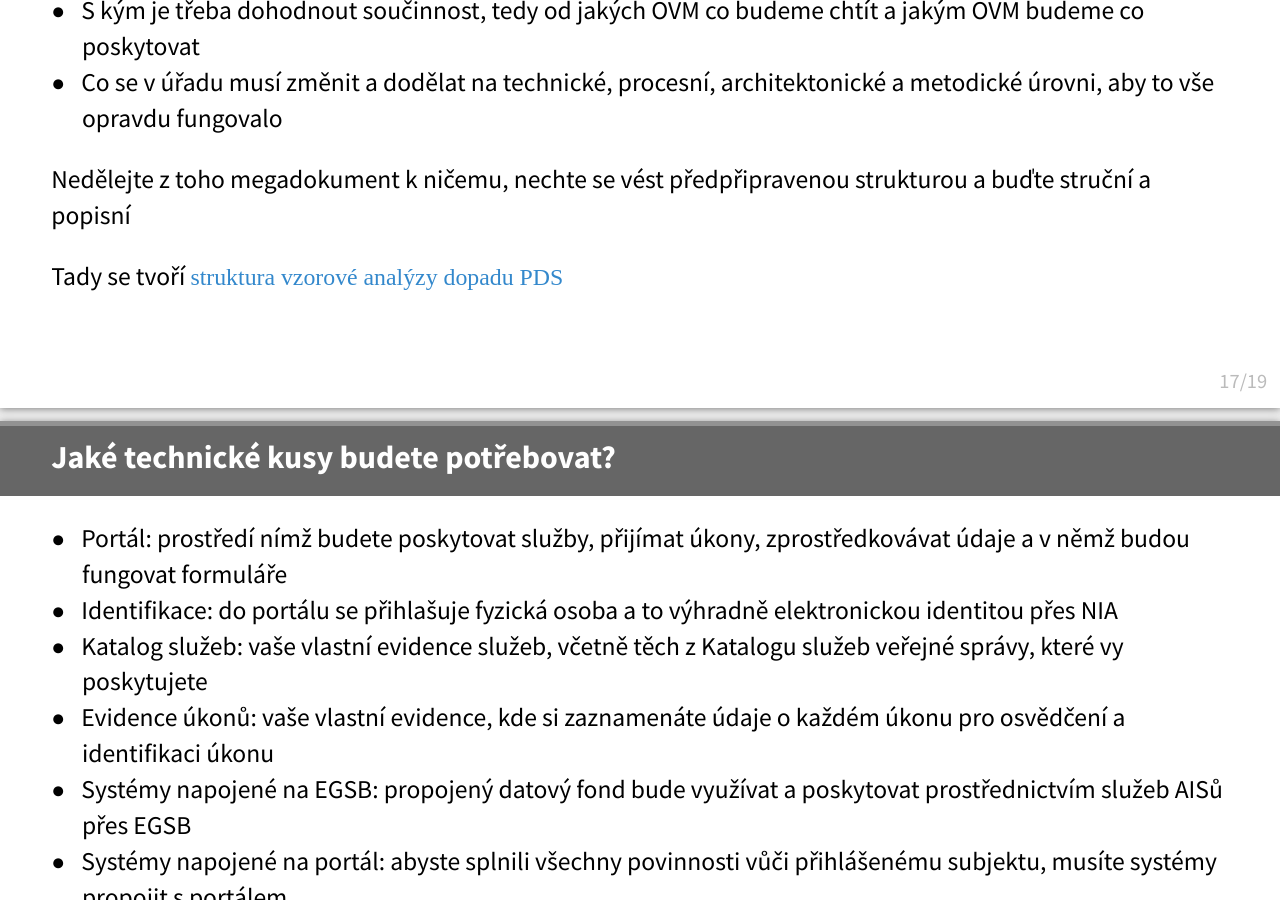
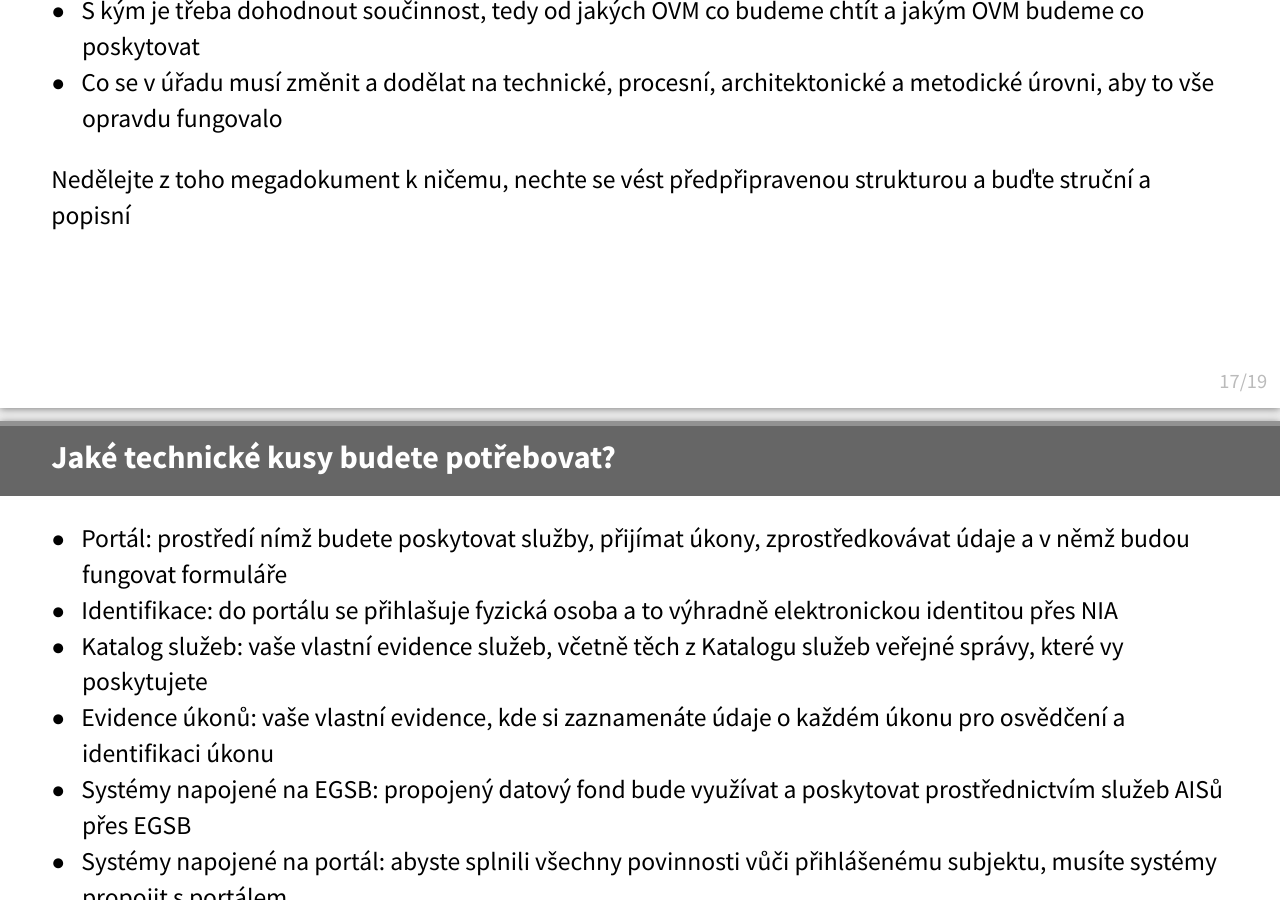
Before and after one commit to egdilna/egovedu, a Jekyll site: the page prezentace/pds-v-uradu.html, which Jekyll copies as it is, in a window 1280 px wide and 900 px high, scrolled down 14236 px. Built offline with Jekyll 4.4.1, drawn with Linux system fonts in a browser that asks for light colours; some web fonts are replaced.

Commit message:
Update pds-v-uradu.html

```diff
--- a/prezentace/pds-v-uradu.html
+++ b/prezentace/pds-v-uradu.html
@@ -246,7 +246,6 @@ Z analýzy musí vypadnout
 
 Nedělejte z toho megadokument k ničemu, nechte se vést předpřipravenou strukturou a buďte struční a popisní
 
-Tady se tvoří [struktura vzorové analýzy dopadu PDS](https://prazskeegznalosti.tiddlyhost.com/#Struktura%20vzorov%C3%A9%20anal%C3%BDzy%20dopadu%20PDS%20na%20%C3%BA%C5%99ad)
 
 ---
 
```
